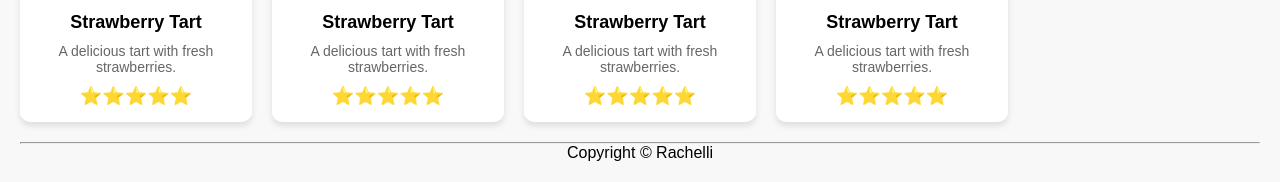
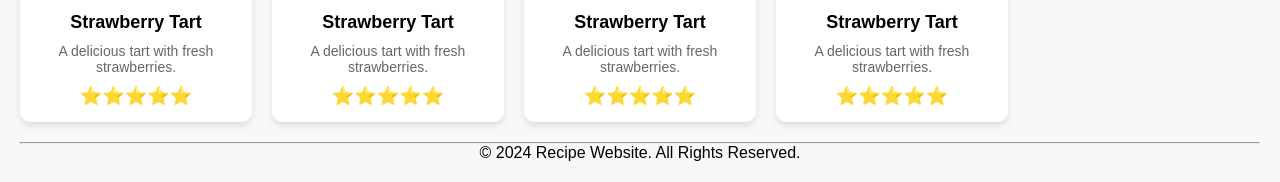
Before and after one commit to RachelliAA/unitA, a plain HTML site: page stam.html in a window 1280 px wide. Shown: the part 1157-1339 px from the top of the page. Drawn offline with Linux system fonts and the light colour scheme.

Commit message:
copy rights

```diff
--- a/stam.html
+++ b/stam.html
@@ -190,15 +190,14 @@
           </div>
         </div>
 
-        <!-- Add more food items -->
-        <!-- For each image, copy the above structure and replace the `src`, `alt`, `h3`, and `p` tags accordingly. -->
+
       </div>
   </section>
   </main>
 
   <footer>
     <hr>
-    <p>Copyright © Rachelli</p>
+    <p>&copy; 2024 Recipe Website. All Rights Reserved.</p>
   </footer>
 
   <button class="scroll-to-top" onclick="scrollToTop()">⬆</button>
```
